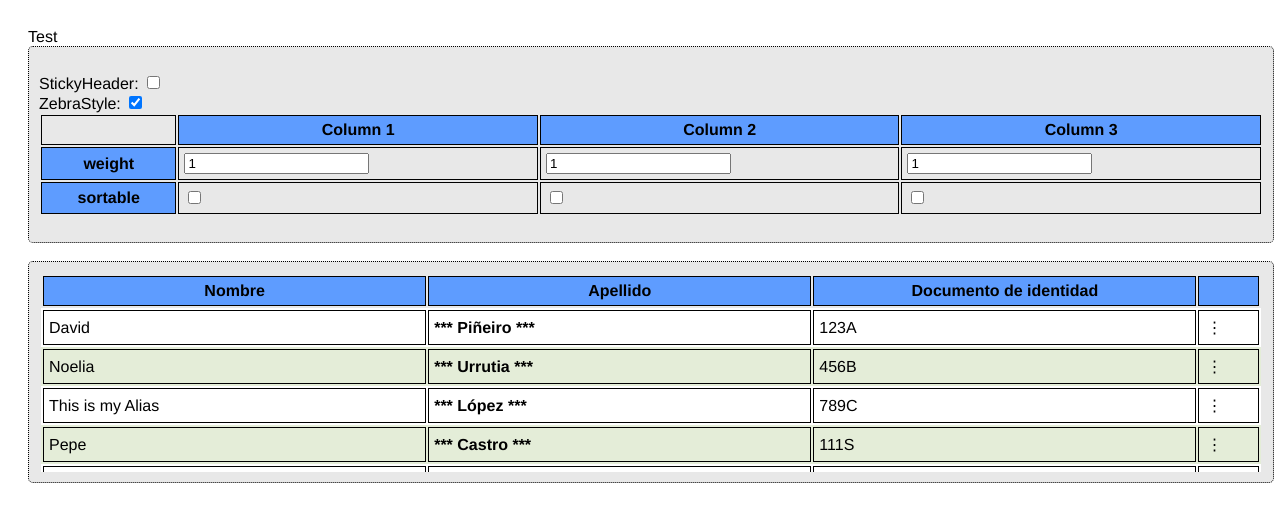
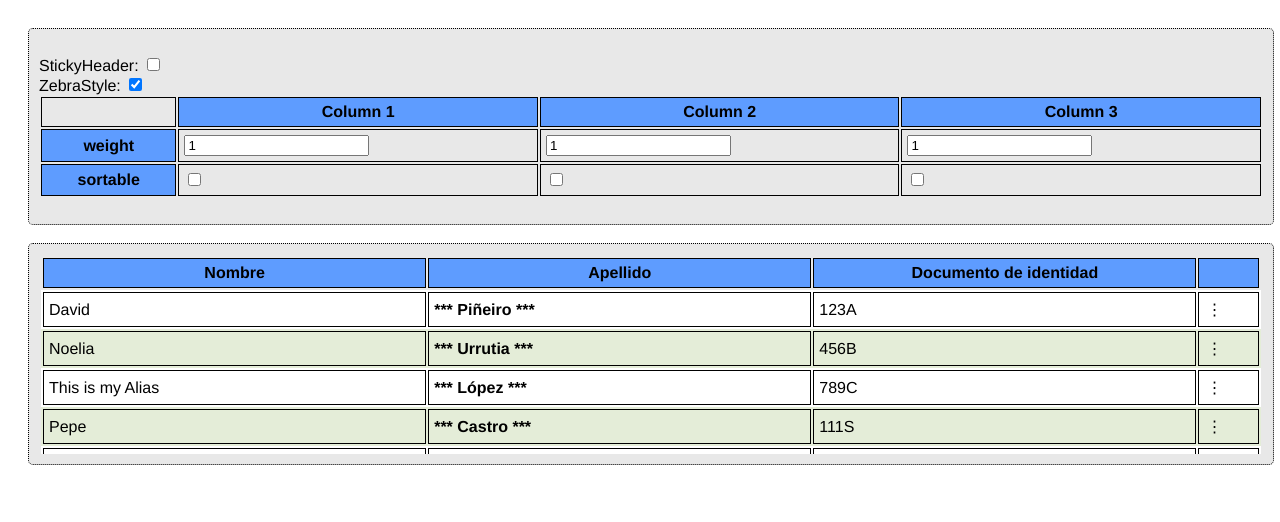
Before and after one commit to noeus90/table-component2, a React app in the folder src/: page / in a window 1280 px wide. Shown: the top 522 px of the page. Built offline with nearby package versions, Linux system fonts and the light colour scheme; the HTML template or start-up script is replaced by a standard one.

Commit message:
delete test

```diff
--- a/src/components/App.jsx
+++ b/src/components/App.jsx
@@ -17,7 +17,6 @@ class App extends React.Component {
     const cols = [1, 2, 3];
     return (
       <div>
-        Test
         <div id="settings" className="section">
           <p>
             <label>{"StickyHeader: "}</label>
```
